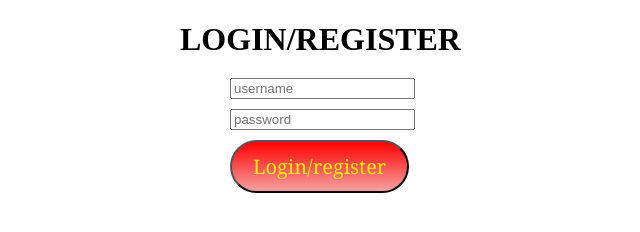
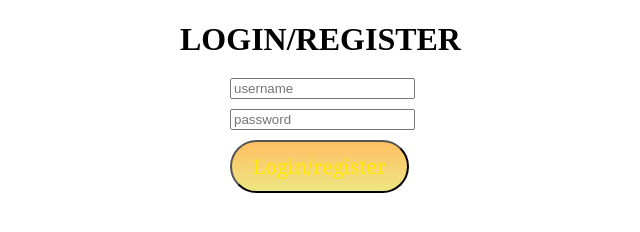
Before and after one commit to agent255/loginauth, a plain HTML site: page index.html in a window 1280 px wide. In both pictures the pointer is over the button "Login/register". Shown: the whole page, without its empty margins (478-1118 px from the left). Drawn offline with Linux system fonts and the light colour scheme.

Commit message:
updated color

```diff
--- a/index.html
+++ b/index.html
@@ -24,11 +24,11 @@
 
 .btn:hover {
   background: #ff0000;
-  background-image: -webkit-linear-gradient(top, #ff0000, #f5a1a1);
-  background-image: -moz-linear-gradient(top, #ff0000, #f5a1a1);
-  background-image: -ms-linear-gradient(top, #ff0000, #f5a1a1);
-  background-image: -o-linear-gradient(top, #ff0000, #f5a1a1);
-  background-image: linear-gradient(to bottom, #ff0000, #f5a1a1);
+  background-image: -webkit-linear-gradient(top, #febf63, #ede682);
+  background-image: -moz-linear-gradient(top, #febf63, #ede682);
+  background-image: -ms-linear-gradient(top, #febf63, #ede682);
+  background-image: -o-linear-gradient(top, #febf63, #ede682);
+  background-image: linear-gradient(to bottom, #febf63, #ede682);
   text-decoration: none;
 }
     </style>
```
